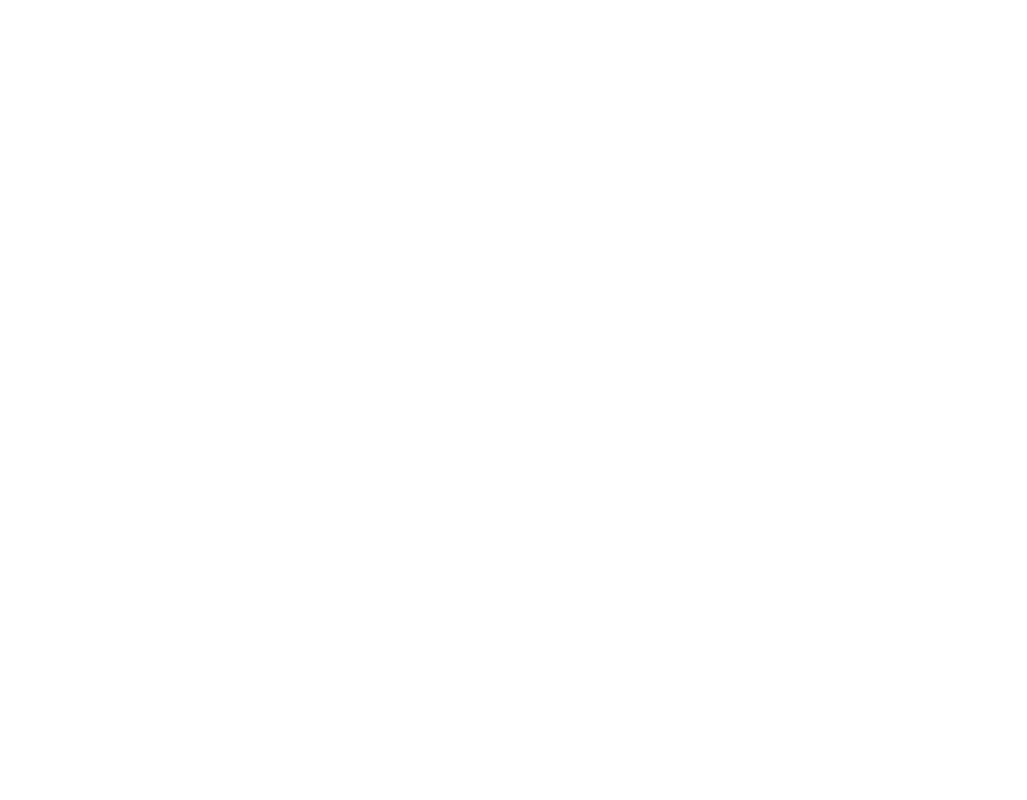
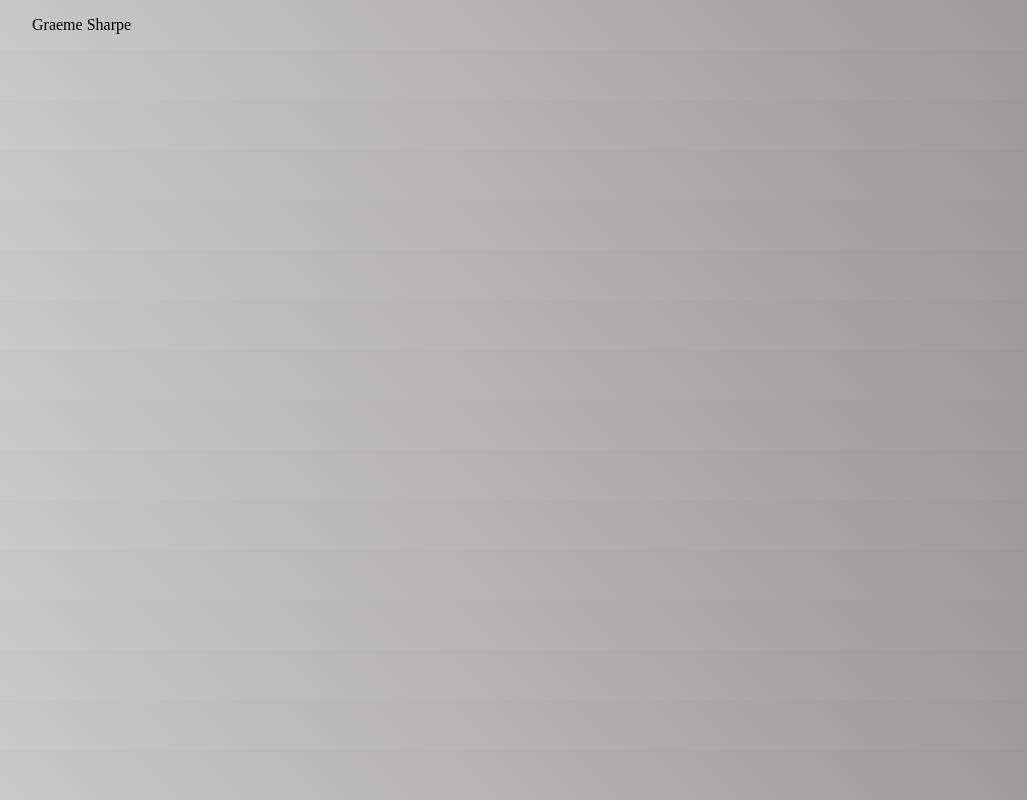
Before and after one commit to Graeme-Sharpe001/Graeme-Sharpe001.github.io, a plain HTML site: page index.html in a window 1280 px wide. Shown: the whole page, without its empty margins (16-1043 px from the left). Drawn offline with Linux system fonts and the light colour scheme.

Commit message:
Test html/css

```diff
--- /dev/null
+++ b/css/main.css
@@ -0,0 +1,5 @@
+body {
+    background-color: #C4C4C4;
+    background: -webkit-linear-gradient(45deg, #CACACA 0%, #948F8F 100%);
+    background: linear-gradient(45deg, #CACACA 0%, #948F8F 100%);
+}
--- a/index.html
+++ b/index.html
@@ -2,13 +2,22 @@
 
 <html lang = "en">
 
-<head>
-    <meta charset="UTF-8">
-	<title>HELLO WORLD</title>
-</head>
+	<head>
+		<meta charset="UTF-8">
+		<link rel="stylesheet" href="css/main.css">
+		<title>HELLO WORLD</title>
+	</head>
 
-<body>
-</body>
+	<body>
+         <aside>
+             <figure>
+                 <div id="avatar"></div>
+                 <figcaption>Graeme Sharpe</figcaption>
+             </figure>
+         </aside>
 
+         <main>
 
+         </main>
+	</body>
 </html>
```
Also changed, not shown: main.css (deleted).
